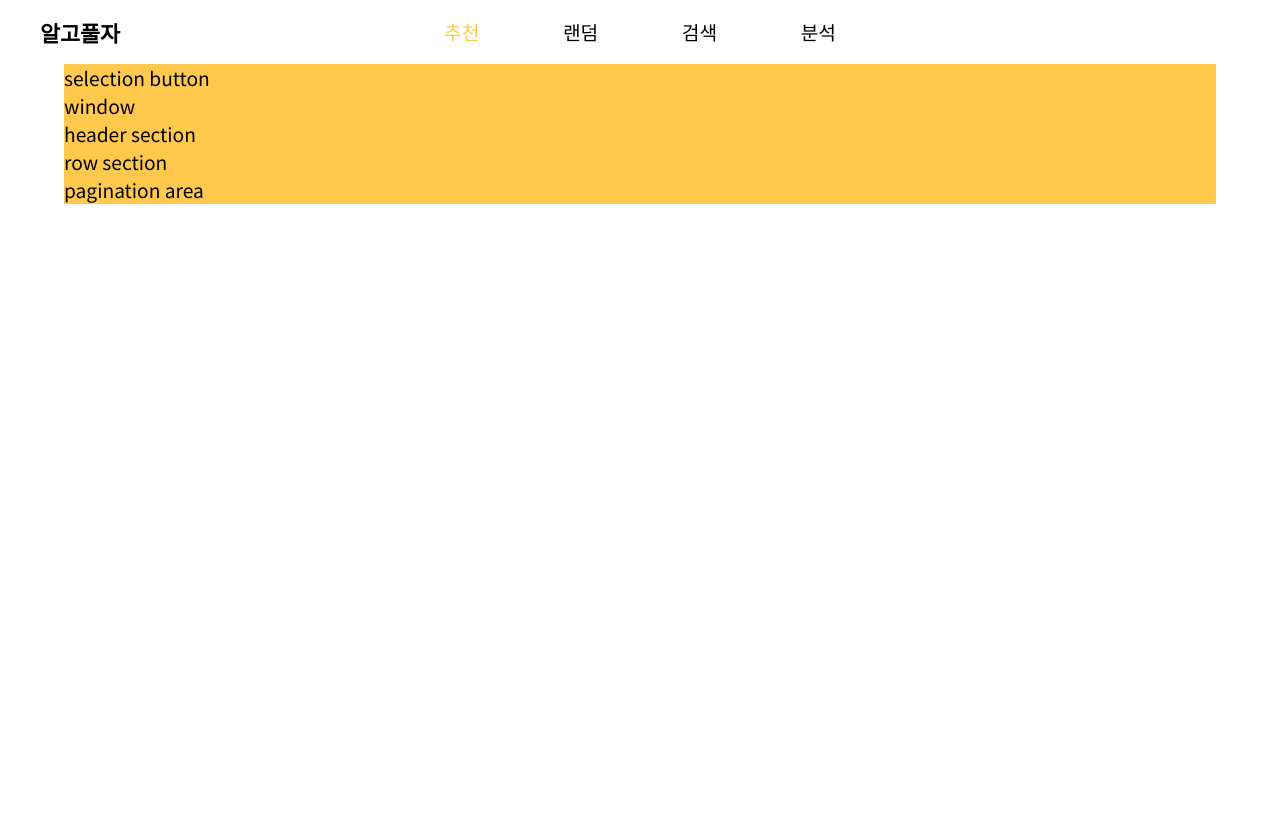
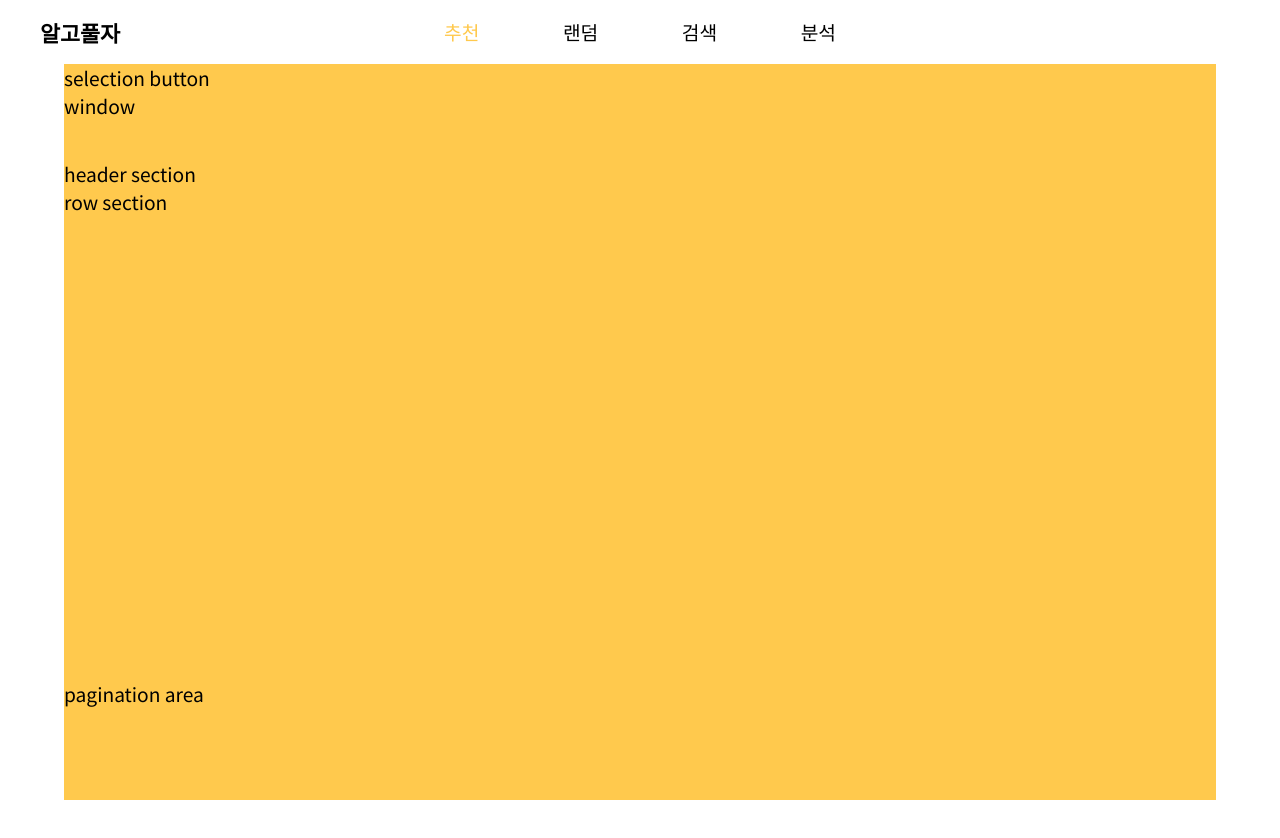
Before and after one commit to Algopulza/algopulza, a Next.js app in the folder frontend/: page /search in a window 1280 px wide. Shown: the top 838 px of the page. Built offline with nearby package versions, Linux system fonts and the light colour scheme.

Commit message:
Feat: Search page 구조화

```diff
--- a/frontend/components/search/Condition.tsx
+++ b/frontend/components/search/Condition.tsx
@@ -3,6 +3,7 @@ import Window from './condition/Window'
 import styled from 'styled-components'
 
 const Container = styled.section`
+  height: 12vh;
   background: #FFC94D;
 `
 
--- a/frontend/components/search/Pagination.tsx
+++ b/frontend/components/search/Pagination.tsx
@@ -1,6 +1,7 @@
 import styled from 'styled-components'
 
 const Container = styled.section`
+  height: 15vh;
   background: #FFC94D;
 `
 
--- a/frontend/components/search/Result.tsx
+++ b/frontend/components/search/Result.tsx
@@ -3,6 +3,7 @@ import Row from './result/Row'
 import styled from 'styled-components'
 
 const Container = styled.section`
+  height: 65vh;
   background: #FFC94D;
 `
 
```
